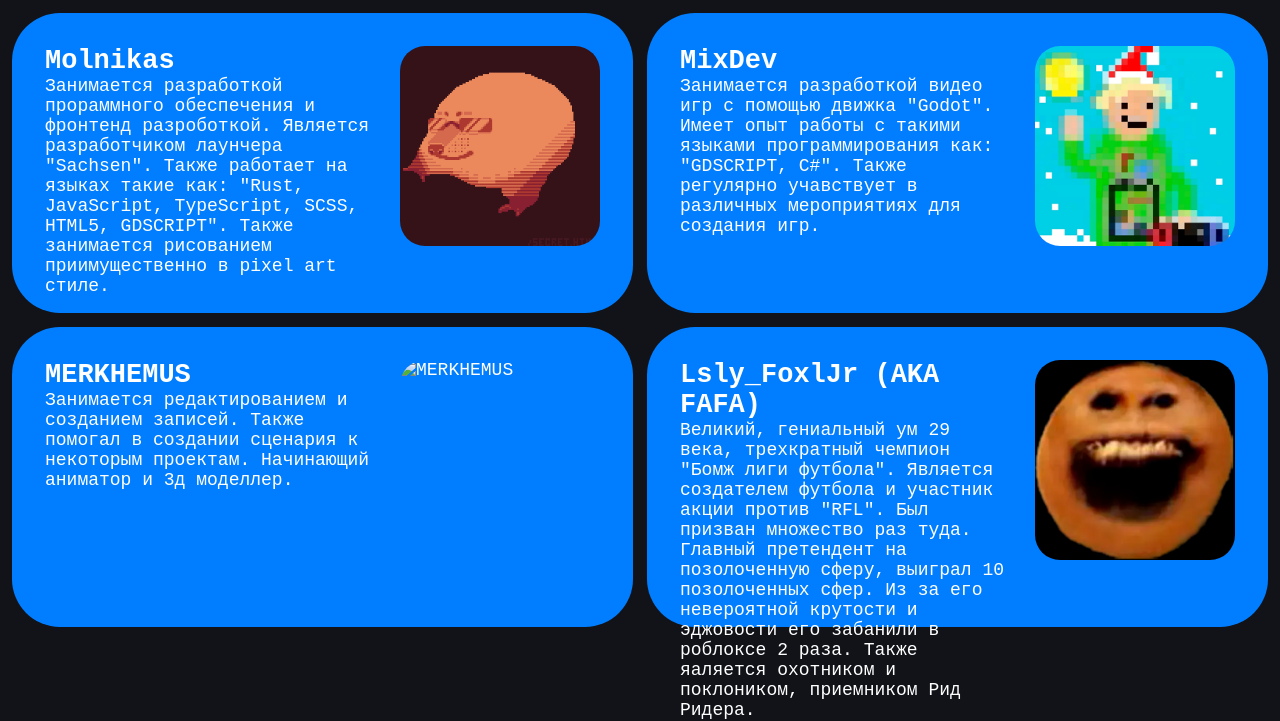
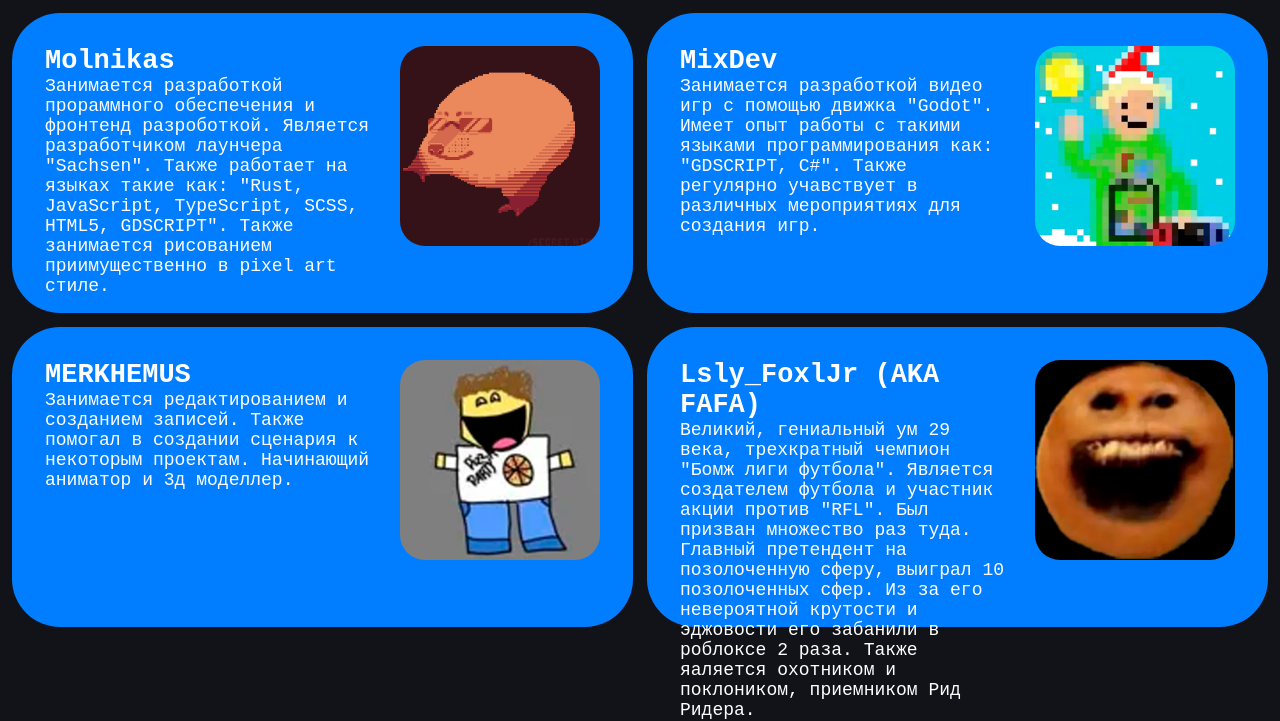
Before and after one commit to W1ndles/w1ndles.github.io, a plain HTML site: page moln1kas.html in a window 1280 px wide. Shown: the part 79-800 px from the top of the page. Drawn offline with Linux system fonts and the light colour scheme; a script that the page names is missing.

Commit message:
Update moln1kas.html

```diff
--- a/moln1kas.html
+++ b/moln1kas.html
@@ -47,7 +47,7 @@
                 <p>Занимается редактированием и созданием записей. Также помогал в создании сценария к некоторым проектам. Начинающий аниматор и 3д моделлер.</p>
             </div>
             <div class="friends__list__content">
-                <img src="#" alt="MERKHEMUS">
+                <img src="img/MERKHEMUS.png" alt="MERKHEMUS">
             </div>
         </div>
         <div id="#friends-list" class="container__friends__list">
```
